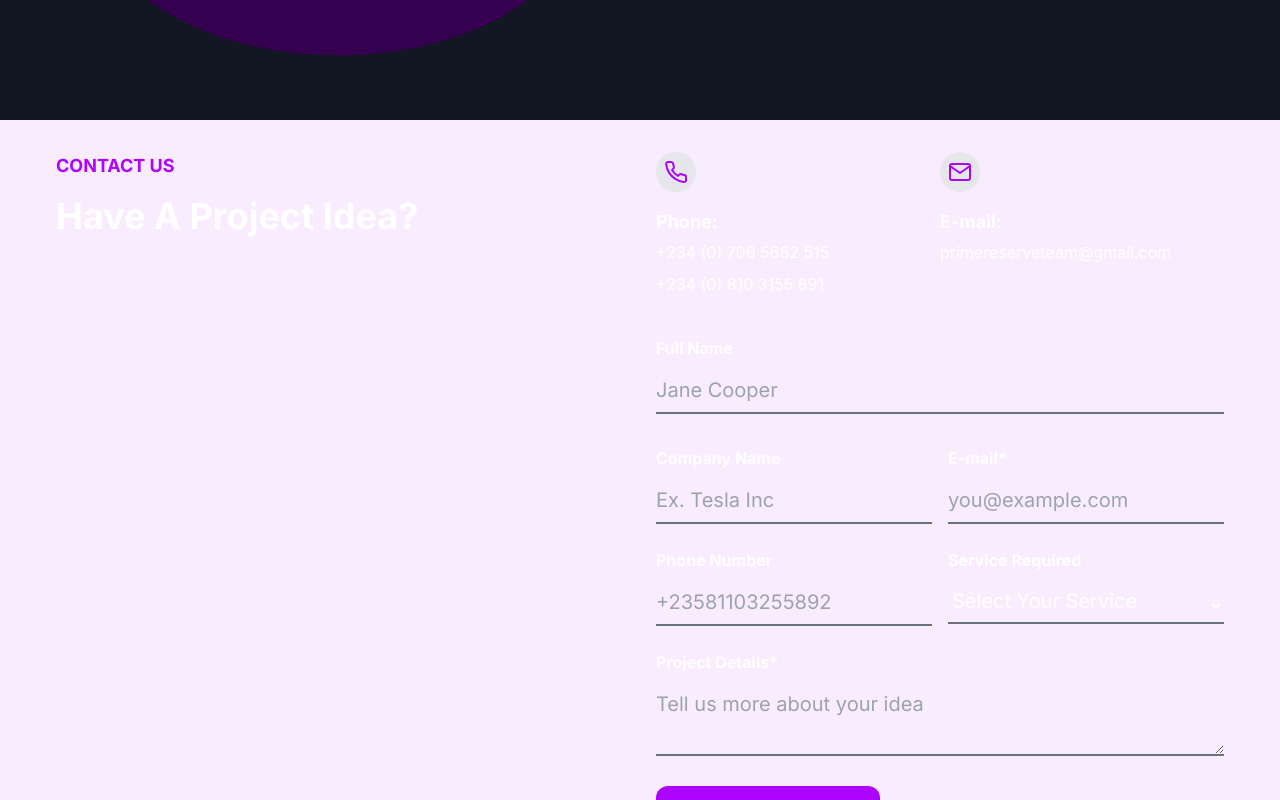
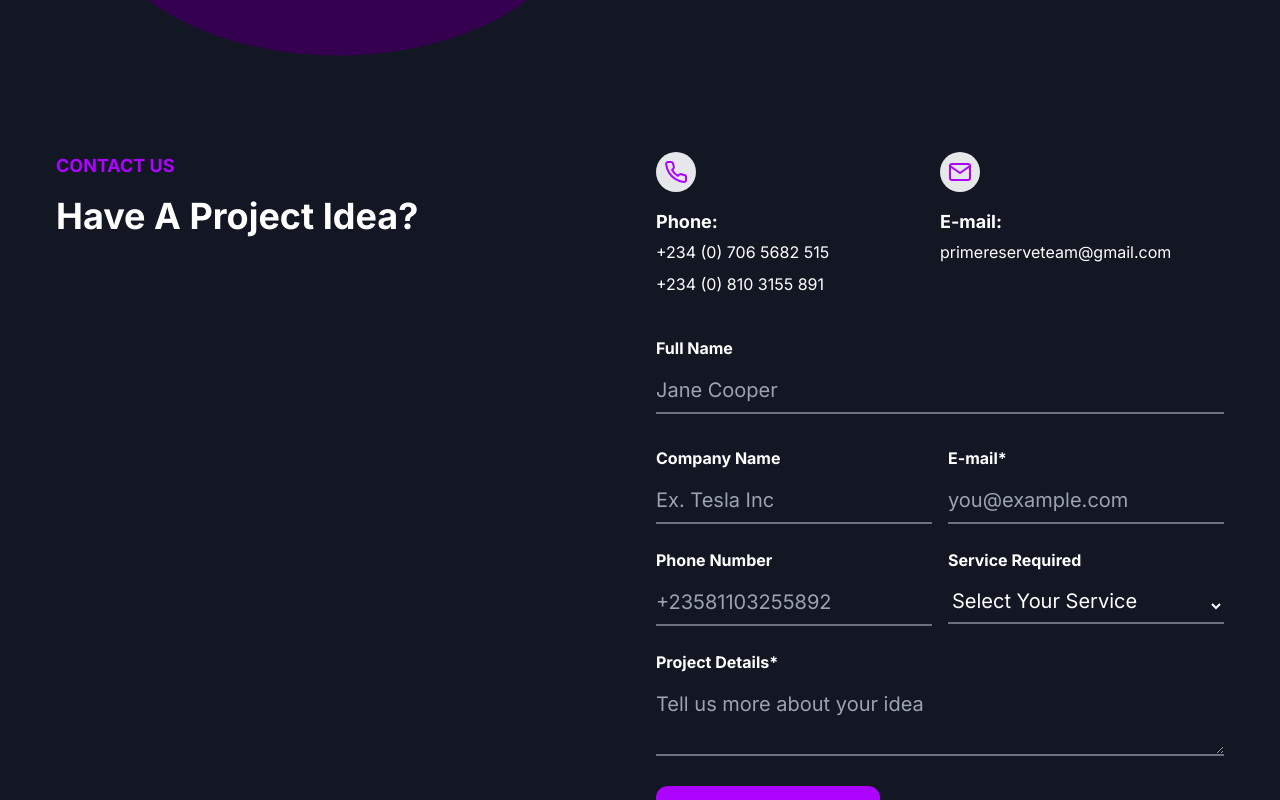
Before and after one commit to PrimeReserved/primereserved-main, a Next.js app: page /team in a window 1280 px wide. Shown: the part 1820-2620 px from the top of the page. Built offline with nearby package versions, Linux system fonts and the light colour scheme.

Commit message:
On running this locally, there was a build error related to the notiflix package. I installed it again, using npm install. Also I fixed the most recent frontend issues: the buttons in the header and hero sections; they now scroll correctly. Also fixed the dark-mode for the contact form section.

```diff
--- a/components/Contact/FormHandling/ContactForm.tsx
+++ b/components/Contact/FormHandling/ContactForm.tsx
@@ -4,7 +4,7 @@ import { useState } from "react";
 import { FiPhone, FiMail } from "react-icons/fi";
 import { addContact } from "@/lib/action";
 // import { Notify } from "notiflix/build/notiflix-notify-aio";
-import { Report } from 'notiflix/build/notiflix-report-aio';
+import { Report } from "notiflix/build/notiflix-report-aio";
 
 const ContactForm: React.FC = () => {
   const [isSubmitting, setIsSubmitting] = useState(false);
@@ -24,13 +24,14 @@ const ContactForm: React.FC = () => {
       Report.success("Success message", "Contact message sent!", "Close");
       setIsSubmitted(true);
     } else {
-      Report.failure("Failure message", `Oh no!, Please try again`, 'Close');
+      Report.failure("Failure message", `Oh no!, Please try again`, "Close");
     }
   };
 
   return (
     <section
-      className="wow fadeInUp relative z-10 w-full bg-customBg"
+      className="wow fadeInUp relative z-10 w-full bg-customBg dark:bg-customDarkBg"
+      id="contact-section"
       data-wow-delay=".1s"
     >
       <div className="container mx-auto px-4 py-8">
@@ -155,8 +156,12 @@ const ContactForm: React.FC = () => {
                         <option value="">Select Your Service</option>
                         <option value="Web Design">Web Design</option>
                         <option value="Web Development">Web Development</option>
-                        <option value="Web Development">Secure Software Development</option>
-                        <option value="Web Development">Software Architecture</option>
+                        <option value="Web Development">
+                          Secure Software Development
+                        </option>
+                        <option value="Web Development">
+                          Software Architecture
+                        </option>
                         <option value="Mobile Development">
                           Mobile Development
                         </option>
@@ -187,17 +192,15 @@ const ContactForm: React.FC = () => {
                     className={`inline-flex items-center justify-center rounded-xl border border-transparent ${
                       isSubmitting ? "bg-gray-500" : "bg-primary"
                     } px-[3.5rem] py-5 text-sm text-white duration-300 ease-in-out ${
-                      isSubmitting
-                        ? "hover:bg-gray-500"
-                        : "hover:bg-primary/80"
+                      isSubmitting ? "hover:bg-gray-500" : "hover:bg-primary/80"
                     }`}
                     disabled={isSubmitting}
                   >
                     {isSubmitting ? (
                       <div className="flex items-center justify-center space-x-2">
-                        <div className="w-2.5 h-2.5 bg-white rounded-full animate-pulse"></div>
-                        <div className="w-2.5 h-2.5 bg-white rounded-full animate-pulse"></div>
-                        <div className="w-2.5 h-2.5 bg-white rounded-full animate-pulse"></div>
+                        <div className="h-2.5 w-2.5 animate-pulse rounded-full bg-white"></div>
+                        <div className="h-2.5 w-2.5 animate-pulse rounded-full bg-white"></div>
+                        <div className="h-2.5 w-2.5 animate-pulse rounded-full bg-white"></div>
                       </div>
                     ) : (
                       <span>Submit message</span>
```
